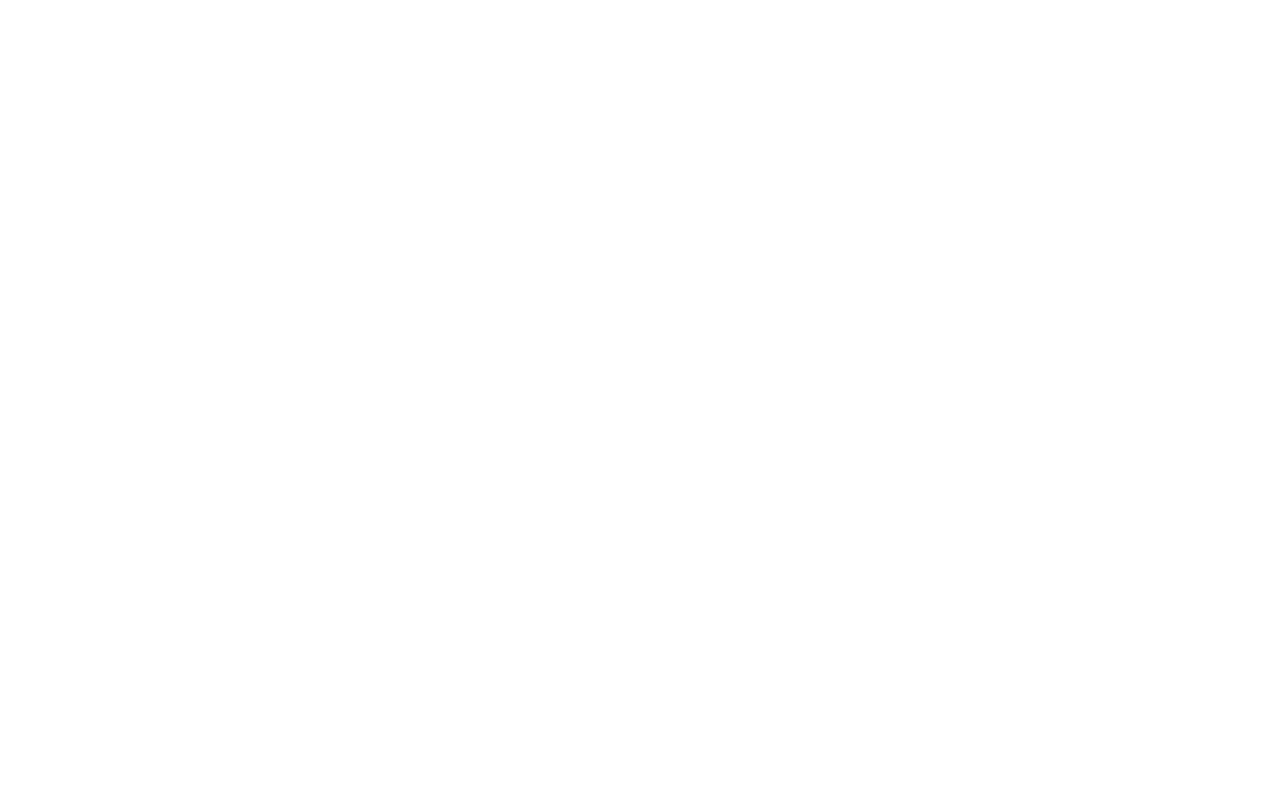
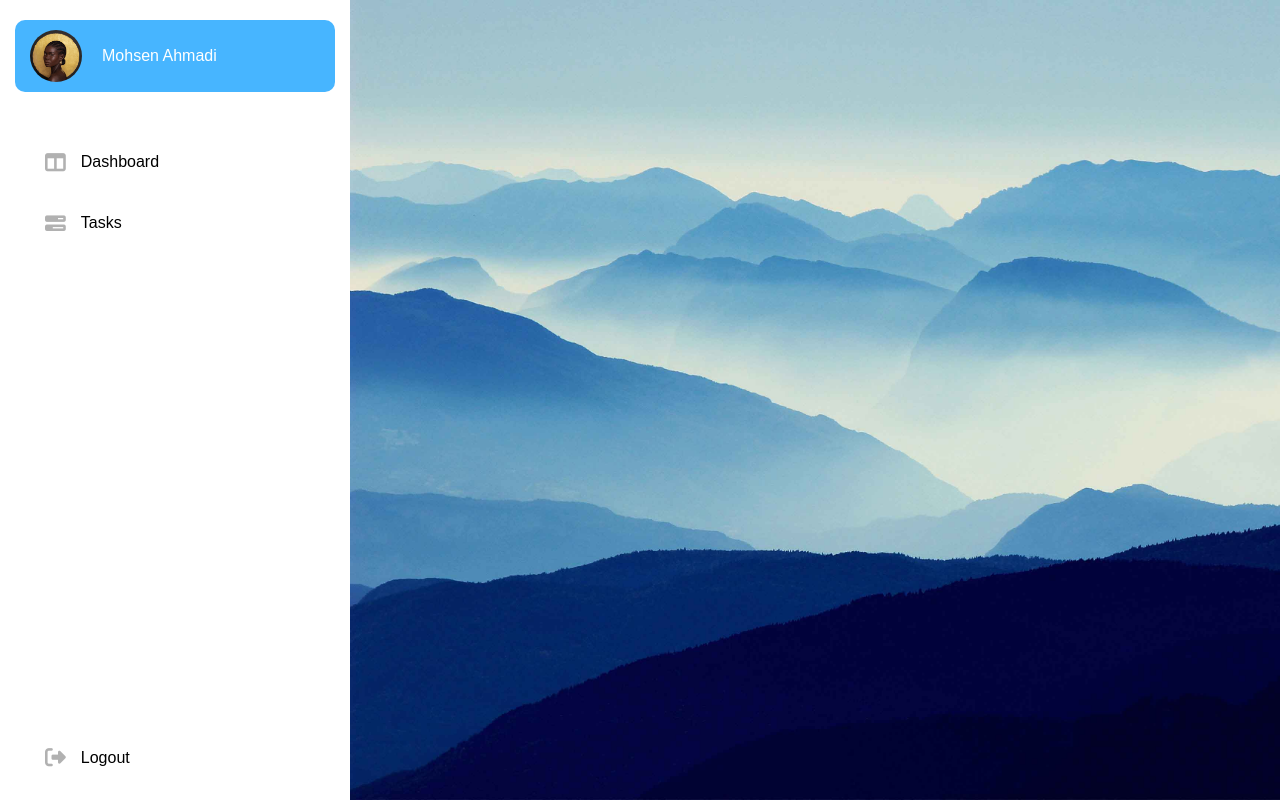
Before and after one commit to mohsen-001/itms-project, a Vue app: page /dashboard in a window 1280 px wide. Built offline with nearby package versions, Linux system fonts and the light colour scheme.

Commit message:
make some changes

```diff
--- /dev/null
+++ b/src/components/Sidebar.vue
@@ -0,0 +1,196 @@
+<template>
+    <div>
+        <div id="sidebar-cont">
+            <div class="profile">
+                <div class="pic">
+                    <img src="../assets/pic.png" alt="User Picture">
+                </div>
+                <p>{{ userName }}</p>
+            </div>
+
+            <ul class="menu-list">
+                <li class="list"><i class="fa-solid fa-table-columns"></i><span>Dashboard</span></li>
+                <li class="list"><i class="fa-solid fa-bars-progress"></i><span>Tasks</span></li>
+                <li @click="collapsSidebar" class="list logout"><i
+                        class="fa-solid fa-right-from-bracket"></i><span>Logout</span></li>
+            </ul>
+        </div>
+    </div>
+</template>
+
+<script>
+export default {
+    name: 'side-bar',
+    data() {
+        return {
+            userName: 'Mohsen Ahmadi',
+        }
+    },
+    methods: {
+        collapsSidebar() {
+            document.querySelector('#sidebar-cont').classList.toggle('collaps_sidebar');
+        }
+    }
+
+}
+</script>
+
+<style scoped>
+#sidebar-cont {
+    width: 350px;
+    /* min-width: 300px; */
+    height: 100vh;
+    background-color: white;
+    transition: .1s ease;
+    padding: 20px 15px;
+}
+
+#sidebar-cont .menu-list .logout {
+    margin-top: auto;
+}
+
+#sidebar-cont .menu-list {
+    height: 82vh;
+    /* background-color: gainsboro; */
+    display: flex;
+    flex-direction: column;
+}
+
+
+
+
+
+/* collaps sidbar */
+
+
+
+#sidebar-cont .profile {
+    display: flex;
+    justify-content: start;
+    align-items: center;
+    background-color: var(--primary-color);
+    border-radius: 10px;
+    /* height: 72px; */
+    padding: 10px 15px;
+    color: white;
+}
+
+#sidebar-cont .profile .pic {
+    width: 52px;
+    height: 52px;
+    border-radius: 50px;
+    overflow: hidden;
+    margin-right: 20px;
+}
+
+#sidebar-cont .profile .pic img {
+    width: 100%;
+    height: 100%;
+}
+
+#sidebar-cont .menu-list {
+    margin-top: 40px;
+}
+
+#sidebar-cont .menu-list .list {
+    list-style: none;
+    padding: 20px 30px;
+    display: flex;
+    align-items: center;
+    border-radius: 10px;
+    cursor: pointer;
+    font-weight: 500;
+    /* transition: 0.1s linear; */
+}
+
+#sidebar-cont .menu-list .list i {
+    opacity: 0.3;
+    font-size: 1.3rem;
+    margin-right: 15px;
+}
+
+#sidebar-cont .menu-list .list:hover {
+    background-color: rgba(71, 181, 255, 0.1);
+    color: var(--primary-color);
+}
+
+#sidebar-cont .menu-list .list:hover i {
+    opacity: 1;
+}
+
+
+
+
+
+
+
+
+
+
+
+
+
+.collaps_sidebar {
+    width: 100px !important;
+}
+
+.collaps_sidebar .profile p,
+.collaps_sidebar .menu-list .list span {
+    display: none !important;
+}
+
+.collaps_sidebar .profile {
+    justify-content: center !important;
+    align-items: center !important;
+    padding: 10px 10px !important;
+}
+
+.collaps_sidebar .profile .pic {
+    margin-right: 0 !important;
+}
+
+.collaps_sidebar .menu-list .list {
+    justify-content: center !important;
+    align-items: center !important;
+    /* margin-right: 0 !important; */
+}
+
+.collaps_sidebar .menu-list .list i {
+    margin-right: 0 !important;
+}
+
+
+
+
+
+@media only screen and (max-width: 768px) {
+    #sidebar-cont {
+        width: 100px !important;
+    }
+
+    #sidebar-cont .profile p,
+    #sidebar-cont .menu-list .list span {
+        display: none !important;
+    }
+
+    #sidebar-cont .profile {
+        justify-content: center !important;
+        align-items: center !important;
+        padding: 10px 10px !important;
+    }
+
+    #sidebar-cont .profile .pic {
+        margin-right: 0 !important;
+    }
+
+    #sidebar-cont .menu-list .list {
+        justify-content: center !important;
+        align-items: center !important;
+        /* margin-right: 0 !important; */
+    }
+
+    #sidebar-cont .menu-list .list i {
+        margin-right: 0 !important;
+    }
+}
+</style>
--- a/src/router/index.js
+++ b/src/router/index.js
@@ -2,6 +2,7 @@ import Vue from 'vue'
 import VueRouter from 'vue-router'
 import Signin from '../views/Signin.vue'
 import Signup from '../views/Signup.vue'
+import Dashboard from '../views/Dashboard.vue'
 
 Vue.use(VueRouter)
 
@@ -14,6 +15,10 @@ const routes = [
     path: '/',
     component: Signup
   },
+  {
+    path: '/dashboard',
+    component: Dashboard
+  },
 
 ]
 
--- /dev/null
+++ b/src/views/Dashboard.vue
@@ -0,0 +1,47 @@
+<template>
+    <div>
+        <div id="container">
+            <div id="sidebar">
+                <Sidebar />
+            </div>
+            <div id="content-container">
+                <!-- <div id="navbar">navbar</div>
+                <div id="content">content</div> -->
+            </div>
+        </div>
+    </div>
+</template>
+
+<script>
+import Sidebar from '@/components/Sidebar.vue';
+export default {
+    name: "Dashboard-page",
+    components: {
+        Sidebar,
+    }
+};
+</script>
+
+<style scoped>
+
+#content-container{
+    background: url(../assets/content-bg.jpg) no-repeat;
+    background-size: cover;
+    width: 100%;
+}
+
+#container {
+    width: 100%;
+    height: 100vh;
+    display: flex;
+}
+
+#navbar {
+    background-color: rgb(255, 203, 107);
+}
+
+#content {
+    background-color: rgb(129, 129, 129);
+}
+
+</style>
--- a/src/views/Signup.vue
+++ b/src/views/Signup.vue
@@ -8,82 +8,36 @@
         </div>
 
         <div class="name-field">
-          <Input
-            :form_control="
-              isErr[0] ? 'g-form-control g-error' : 'g-form-control'
-            "
-            label_text="Firstname"
-            input_placeHolder="Mohammad Mohsen"
-            :msg_text="msg_err[0]"
-            input_type="text"
-            for_name="firstname"
-            ref="passwordRef"
-            v-model.trim="firstnameValue"
-          />
-          <Input
-            :form_control="
-              isErr[1] ? 'g-form-control g-error' : 'g-form-control'
-            "
-            label_text="Lastname"
-            input_placeHolder="Ahmadi"
-            :msg_text="msg_err[1]"
-            input_type="text"
-            for_name="lastname"
-            ref="passwordRef"
-            v-model.trim="lastnameValue"
-          />
+          <Input :form_control="
+            isErr[0] ? 'g-form-control g-error' : 'g-form-control'
+          " label_text="Firstname" input_placeHolder="Mohammad Mohsen" :msg_text="msg_err[0]" input_type="text"
+            for_name="firstname" ref="passwordRef" v-model.trim="firstnameValue" />
+          <Input :form_control="
+            isErr[1] ? 'g-form-control g-error' : 'g-form-control'
+          " label_text="Lastname" input_placeHolder="Ahmadi" :msg_text="msg_err[1]" input_type="text"
+            for_name="lastname" ref="passwordRef" v-model.trim="lastnameValue" />
         </div>
 
-        <Input
-          :form_control="isErr[2] ? 'g-form-control g-error' : 'g-form-control'"
-          label_text="Email"
-          input_placeHolder="yourname@example.com"
-          :msg_text="msg_err[2]"
-          input_type="text"
-          for_name="email"
-          ref="passwordRef"
-          v-model.trim="emailValue"
-        />
+        <Input :form_control="isErr[2] ? 'g-form-control g-error' : 'g-form-control'" label_text="Email"
+          input_placeHolder="yourname@example.com" :msg_text="msg_err[2]" input_type="text" for_name="email"
+          ref="passwordRef" v-model.trim="emailValue" />
         <div class="password-field">
-          <Input
-            :form_control="
-              isErr[3] ? 'g-form-control g-error' : 'g-form-control'
-            "
-            label_text="Password"
-            input_placeHolder="Password"
-            :msg_text="msg_err[3]"
-            input_type="password"
-            for_name="password"
-            ref="passwordRef"
-            v-model.trim="passwordValue"
-          />
-          <Input
-            :form_control="
-              isErr[4] ? 'g-form-control g-error' : 'g-form-control'
-            "
-            label_text="Confirm Password"
-            input_placeHolder="Password"
-            :msg_text="msg_err[4]"
-            input_type="password"
-            for_name="repassword"
-            ref="passwordRef"
-            v-model.trim="repasswordValue"
-          />
+          <Input :form_control="
+            isErr[3] ? 'g-form-control g-error' : 'g-form-control'
+          " label_text="Password" input_placeHolder="Password" :msg_text="msg_err[3]" input_type="password"
+            for_name="password" ref="passwordRef" v-model.trim="passwordValue" />
+          <Input :form_control="
+            isErr[4] ? 'g-form-control g-error' : 'g-form-control'
+          " label_text="Confirm Password" input_placeHolder="Password" :msg_text="msg_err[4]" input_type="password"
+            for_name="repassword" ref="passwordRef" v-model.trim="repasswordValue" />
         </div>
 
         <div class="policy-agreement">
-          <Checkbox
-            checkbox_label="I agree to Terms, Privacy Policy and Fees"
-            for_name="checkbox"
-          />
+          <Checkbox checkbox_label="I agree to Terms, Privacy Policy and Fees" for_name="checkbox" />
         </div>
 
         <div class="submit">
-          <Button
-            btn_text="Login"
-            class="g-btn g-btn-primary custom-btn"
-            @check="signUp"
-          />
+          <Button btn_text="Login" class="g-btn g-btn-primary custom-btn" @check="signUp" />
           <div class="divider">Or</div>
           <Button btn_text="Sign Up" class="g-btn g-btn-tertiary custom-btn" />
         </div>
@@ -120,9 +74,11 @@ export default {
     Input,
   },
   methods: {
+
     signUp() {
       const ele = document.querySelectorAll("#form input:not(#checkbox)");
       const eleArr = [...ele];
+      this.isErr = [];
       eleArr.forEach((inputValue) => {
         if (inputValue.value === "") {
           this.isErr.push(true);
@@ -131,16 +87,31 @@ export default {
               .slice(0, 1)
               .toUpperCase()}${inputValue.name.substring(1)} is required!`
           );
-        } else {
-          this.isErr.push(false);
-          const emailValidation = /^(([^<>()[\]\\.,;:\s@\"]+(\.[^<>()[\]\\.,;:\s@\"]+)*)|(\".+\"))@((\[[0-9]{1,3}\.[0-9]{1,3}\.[0-9]{1,3}\.[0-9]{1,3}\])|(([a-zA-Z\-0-9]+\.)+[a-zA-Z]{2,}))$/;
-            if (inputValue.name == 'email' && inputValue.value.match(emailValidation)) {
-              console.log('worked!');
+        } else if (inputValue.name === 'repassword' && this.passwordValue !== inputValue) {
+
+          // const emailValidation = /^(([^<>()[\]\\.,;:\s@\"]+(\.[^<>()[\]\\.,;:\s@\"]+)*)|(\".+\"))@((\[[0-9]{1,3}\.[0-9]{1,3}\.[0-9]{1,3}\.[0-9]{1,3}\])|(([a-zA-Z\-0-9]+\.)+[a-zA-Z]{2,}))$/;
+          //   if (inputValue.name == 'email' && inputValue.value.match(emailValidation)) {
+          //     console.log('worked!');
+          // }
+          this.isErr.push(true);
+          this.msg_err.push(
+            `Password doesn't match!`
+          )
+          // console.log(this.msg_err);
+
+        }else {
+            // this.isErr = [];
+            this.isErr.push(false);
+            this.msg_err.push(
+              `${inputValue.name
+              .slice(0, 1)
+              .toUpperCase()}${inputValue.name.substring(1)} is ok`
+            )
           }
-        }
 
 
       });
+      console.log(this.isErr);
     },
   },
 };
```
Also changed, not shown: 1 other file (tests, documents, lock files or other folders).
